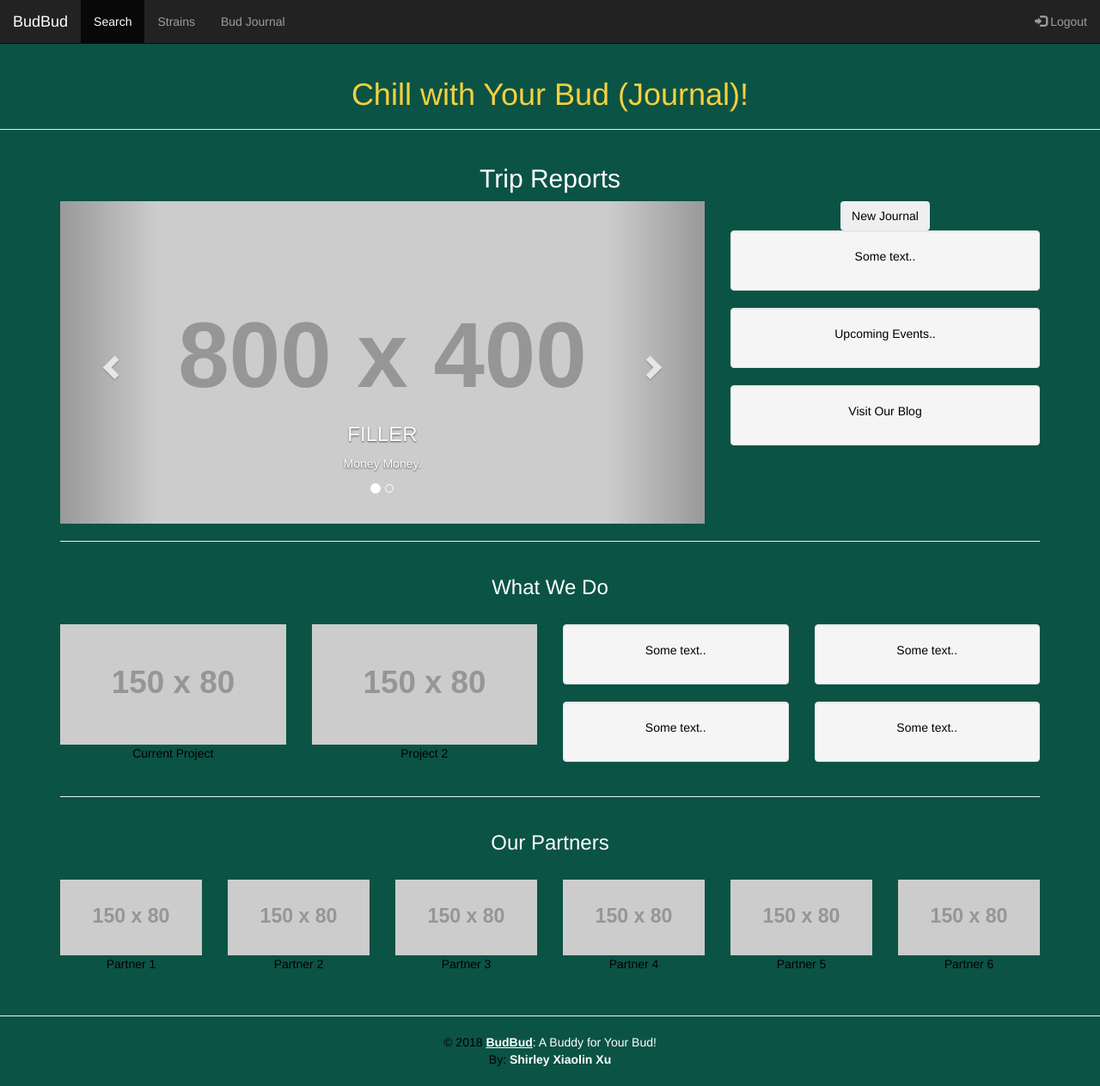
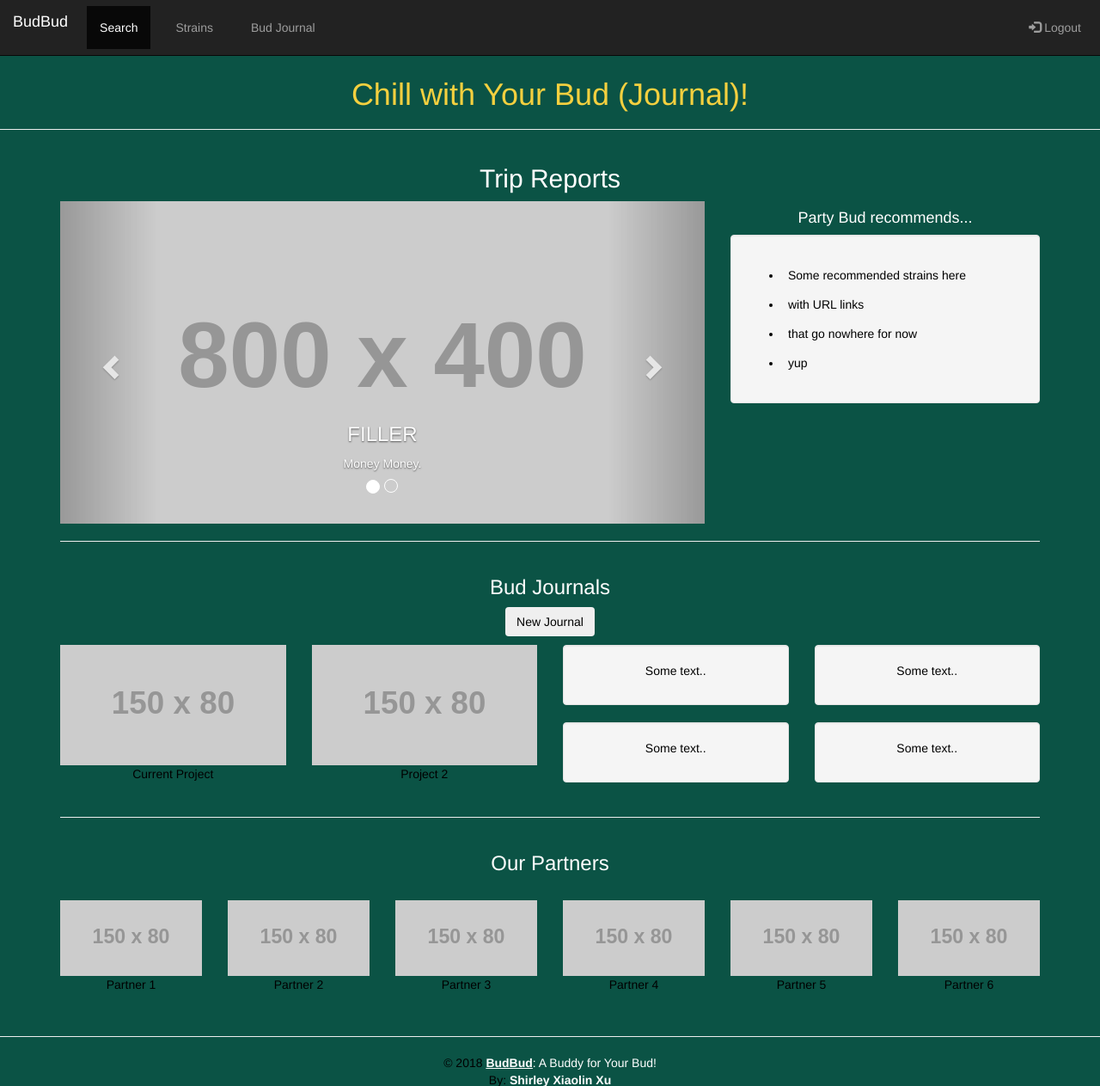
Before and after one commit to xiaolin-ninja/BudBud, a Flask app: page /journal in a window 1280 px wide. Shown: the top 1263 px of the page at 86% size. Before the commit the page ends 1240 px from the top, so only its background shows below. Run offline with Flask 2, Linux system fonts and the light colour scheme; the visitor is signed in with stand-in values (Sample User, id 1); data comes from the database, SQL or seed files in the repository; grey boxes labelled with a size stand in for pictures from a placeholder-image service; some libraries are stand-ins or nearby versions.

Commit message:
add more helper functions for bud journal

```diff
--- a/server.py
+++ b/server.py
@@ -11,13 +11,13 @@
                    Trip_Report, User_Search, Anon_Search, db,
                    update_search_db, connect_to_db, make_autocomplete)
 
-from dispensaries_helper import *
+from helpers import *
 
 app = Flask(__name__)
 app.secret_key = 'supertopsecret'
 app.jinja_env.undefined = StrictUndefined
 
-#---------------------------------------------------------------------------------#
+#------------------------------------------------------------------------------#
 
 # @app.before_request
 # def add_test():
@@ -64,6 +64,7 @@
                 'type': strain.s_type,
                 'name': strain.s_name,
                 'desc': description,
+                'url': url
                 }
     return jsonify(results)
 
@@ -150,7 +151,7 @@
 @app.route("/journal/new", methods=["POST"])
 def new_journal():
     """Create New Bud Journal."""
-    journal_label = request.form.get('name')
+    journal_label = request.form.get('journal_label')
     user_id = session['current_user']
 
     db.session.add(Bud_Journal(user_id=user_id,
@@ -158,6 +159,11 @@
     db.session.commit()
     return redirect("/journal")
 
+@app.route("/strains.json")
+def strain_info():
+    """Returns json file of strain information"""
+    strains = Strain.query.order_by(func.random()).limit(5).all()
+    s = {'strains' : 'strains'}
 
 @app.route('/strains')
 def display_goodies():
@@ -178,7 +184,7 @@
 #     print results
 #     return jsonify(results)
 
-#---------------------------------------------------------------------------------#
+#------------------------------------------------------------------------------#
 
 if __name__ == "__main__":
     # We have to set debug=True here, since it has to be True at the
--- a/static/js/strains.js
+++ b/static/js/strains.js
@@ -12,8 +12,10 @@
         console.log('I am inside the modal');
         document.getElementsByClassName('modal-title')[0].innerHTML = json.name;
         document.getElementsByClassName('modal-body')[0].innerHTML = json.pos +
-            "<br><br><div class='description' align='left'>" + json.desc + "</div>" +
-            "<p align='right'><i>source: Leafly.com</i></p>";
+            "<br><br><div class='description' align='left'>" + json.desc +
+            "</div><br><p align='right'><i>"+
+            "source: <a href='https://www.leafly.com/"+json.url+"' target='_blank'>"+
+            "Leafly.com</a></i></p>";
         document.getElementsByClassName('modal-map')[0].innerHTML =
             "<h5>Where can I find it?</h5><div id='map'></div>"
         initMap(json);
--- a/templates/journal_home.html
+++ b/templates/journal_home.html
@@ -11,7 +11,12 @@
       color: #000;
     }
 
-    h3, h2 {
+    li {
+      text-align: left;
+      padding: 0.5em;
+    }
+
+    h3, h2, h4 {
       color: #fff;
     }
 
@@ -104,17 +109,15 @@
 </div>
 
   <div class="col-sm-4">
-    <!-- create new journal modal -->
-    <button type="button" class="btn btn-outline-success"
-            data-toggle="modal" data-target="#newJournal">New Journal</button>
+    <!-- Party Bud -->
+    <h4>Party Bud recommends...</h4>
     <div class="well">
-      <p>Some text..</p>
-    </div>
-    <div class="well">
-       <p>Upcoming Events..</p>
-    </div>
-    <div class="well">
-       <p>Visit Our Blog</p>
+      <p><ul>
+        <li>Some recommended strains here
+        <li>with URL links
+        <li>that go nowhere for now
+        <li> yup
+        </ul></p>
     </div>
   </div>
 </div>
@@ -122,8 +125,11 @@
 </div>
 
 <div class="container text-center">
-  <h3>What We Do</h3>
-  <br>
+  <h3>Bud Journals</h3>
+  <!-- create new journal modal -->
+  <button type="button" class="btn btn-outline-success"
+        data-toggle="modal" data-target="#newJournal">New Journal</button>
+  <br><p>
   <div class="row">
     <div class="col-sm-3">
       <img src="https://placehold.it/150x80?text=IMAGE" class="img-responsive" style="width:100%" alt="Image">
```
Also changed, not shown: helpers.py (renamed from dispensaries_helper.py).
